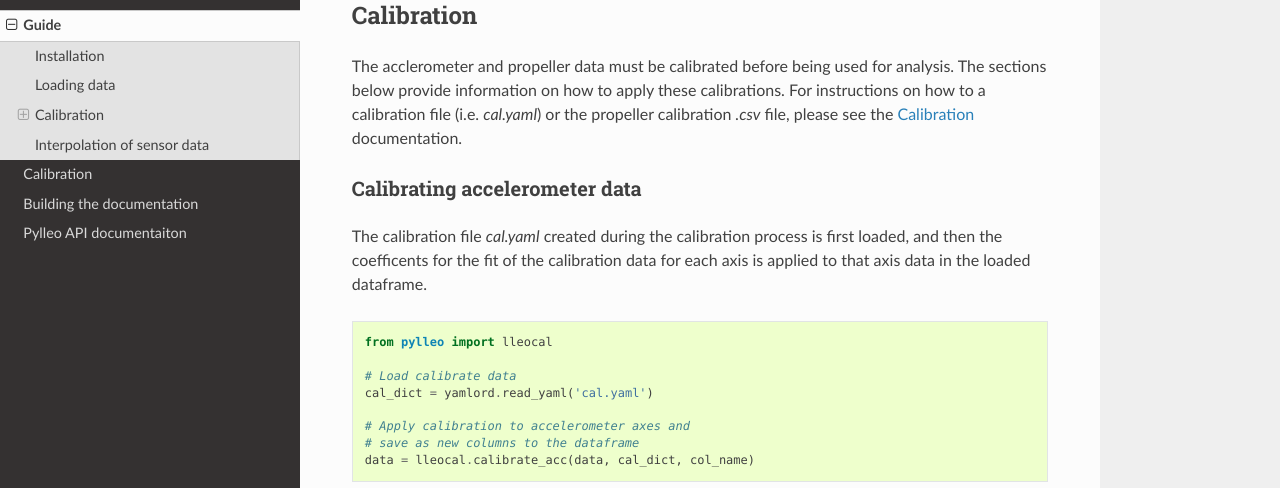
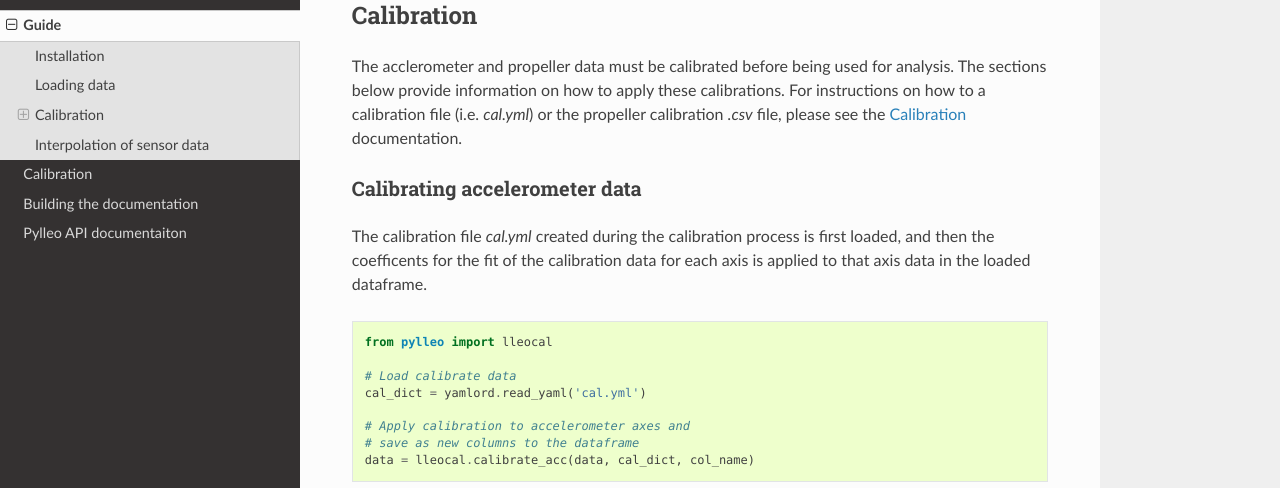
Before and after one commit to ryanjdillon/pylleo, a Sphinx documentation site: the page built from doc/source/guide.rst, in a window 1280 px wide and 900 px high, scrolled down 1128 px. Shown: the part 153-641 px from the top of the window. Built offline with Sphinx 7.4.7 and the Read the Docs theme 2.0.0, drawn with Linux system fonts in a browser that asks for light colours; formulas are drawn with MathJax 3.

Commit message:
changed all .yaml references to .yml

```diff
--- a/doc/source/calibration.rst
+++ b/doc/source/calibration.rst
@@ -77,7 +77,7 @@ itself down when you close this page:
 By zooming into segments of data when the datalogger was at one of the two
 orientations described above, a selection tool can be used to select those data
 points to be used for calibration. The start and stop index positions for each
-of these segments are saved to a file in the data directory `cal.yaml`, and
+of these segments are saved to a file in the data directory `cal.yml`, and
 once all indices have been saved the fit coefficients can be calculated and
 saved to the same file. These coefficients can later be used for applying the
 fit to the data points using the routine `lleocal.calibrate_accelerometer()`.
@@ -192,7 +192,7 @@ Values":
 
 You should then see a message displayed in the gray box to the right of the
 selection menu letting you know that the index positions for that region saved
-correctly to the `cal.yaml`. This message includes the data parameter and bound
+correctly to the `cal.yml`. This message includes the data parameter and bound
 you have selected and the `start` and `end` index positions you have selected:
 
 .. image:: /images/calapp/terminal_update-success.png
@@ -218,7 +218,7 @@ regions, click the button labeled "Perform Polyfit":
 
 .. image:: images/calapp/button_poly.png
 
-If the coefficients were able to successfully save to the `cal.yaml` file, you
+If the coefficients were able to successfully save to the `cal.yml` file, you
 should get a message in the gray box as follows:
 
 .. image:: images/calapp/terminal_poly-success.png
--- a/doc/source/guide.rst
+++ b/doc/source/guide.rst
@@ -70,14 +70,14 @@ Calibration
 
 The acclerometer and propeller data must be calibrated before being used for
 analysis. The sections below provide information on how to apply these
-calibrations. For instructions on how to a calibration file (i.e. `cal.yaml`)
+calibrations. For instructions on how to a calibration file (i.e. `cal.yml`)
 or the propeller calibration `.csv` file, please see the :ref:`calibration`
 documentation.
 
 Calibrating accelerometer data
 ~~~~~~~~~~~~~~~~~~~~~~~~~~~~~~
 
-The calibration file `cal.yaml` created during the calibration process is first
+The calibration file `cal.yml` created during the calibration process is first
 loaded, and then the coefficents for the fit of the calibration data for each
 axis is applied to that axis data in the loaded dataframe.
 
@@ -86,7 +86,7 @@ axis is applied to that axis data in the loaded dataframe.
     from pylleo import lleocal
 
     # Load calibrate data
-    cal_dict = yamlord.read_yaml('cal.yaml')
+    cal_dict = yamlord.read_yaml('cal.yml')
 
     # Apply calibration to accelerometer axes and
     # save as new columns to the dataframe
```
Also changed, not shown: 2 other files.
